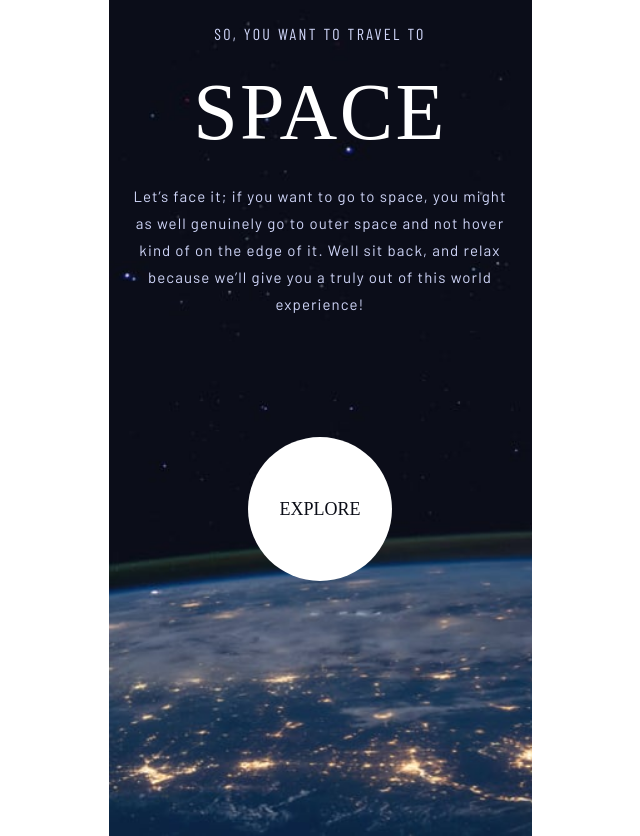
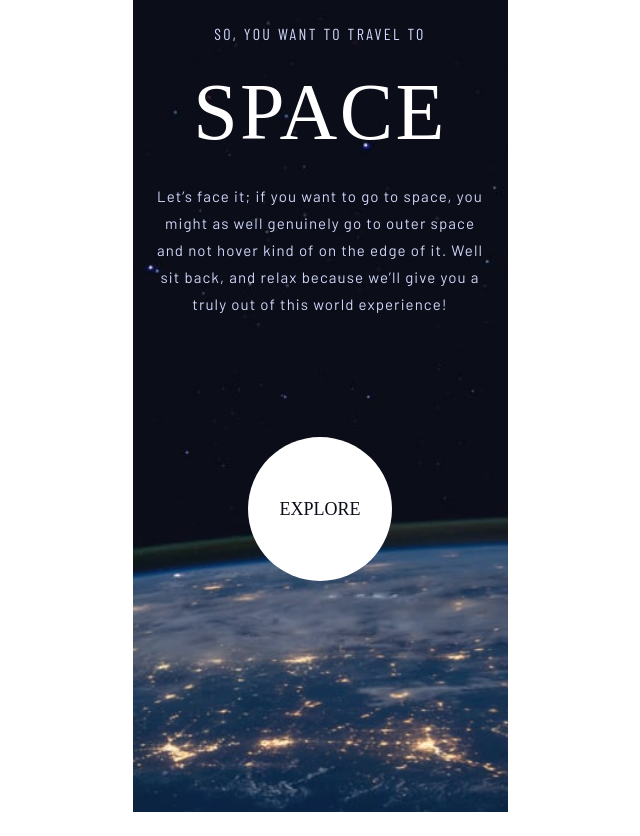
Before and after one commit to eric-suzuki-dev/fe.mentor-23-space-tourism-website-main, a React (Vite) app: page / in a window 1280 px wide. Shown: the whole page, without its empty margins (320-960 px from the left). After the commit the page ends 812 px from the top, so only its background shows below. Built offline with nearby package versions, Linux system fonts and the light colour scheme; a web font is replaced by a local one.

Commit message:
feat/ Desktop  NavBar.jsx

```diff
--- a/src/components/Navbar/MobileNav.module.css
+++ b/src/components/Navbar/MobileNav.module.css
@@ -1,6 +1,6 @@
 .NavbarMobile{
     height: 88px;
-    width: 100%;
+    width: 327px;
     display: flex;
     flex-direction: row;
     align-items: center;
--- a/src/styles/HomePage.module.css
+++ b/src/styles/HomePage.module.css
@@ -2,8 +2,8 @@
     background-image: url(@/assets/images/home/background-home-mobile.jpg);
     background-repeat: no-repeat;
     background-size: cover;
-    width: 375px;
-    height: 812px;
+    width: 327px;
+    height: 788px;
     padding: 0 24px 24px 24px;
     display: flex;
     flex-direction: column;
```
